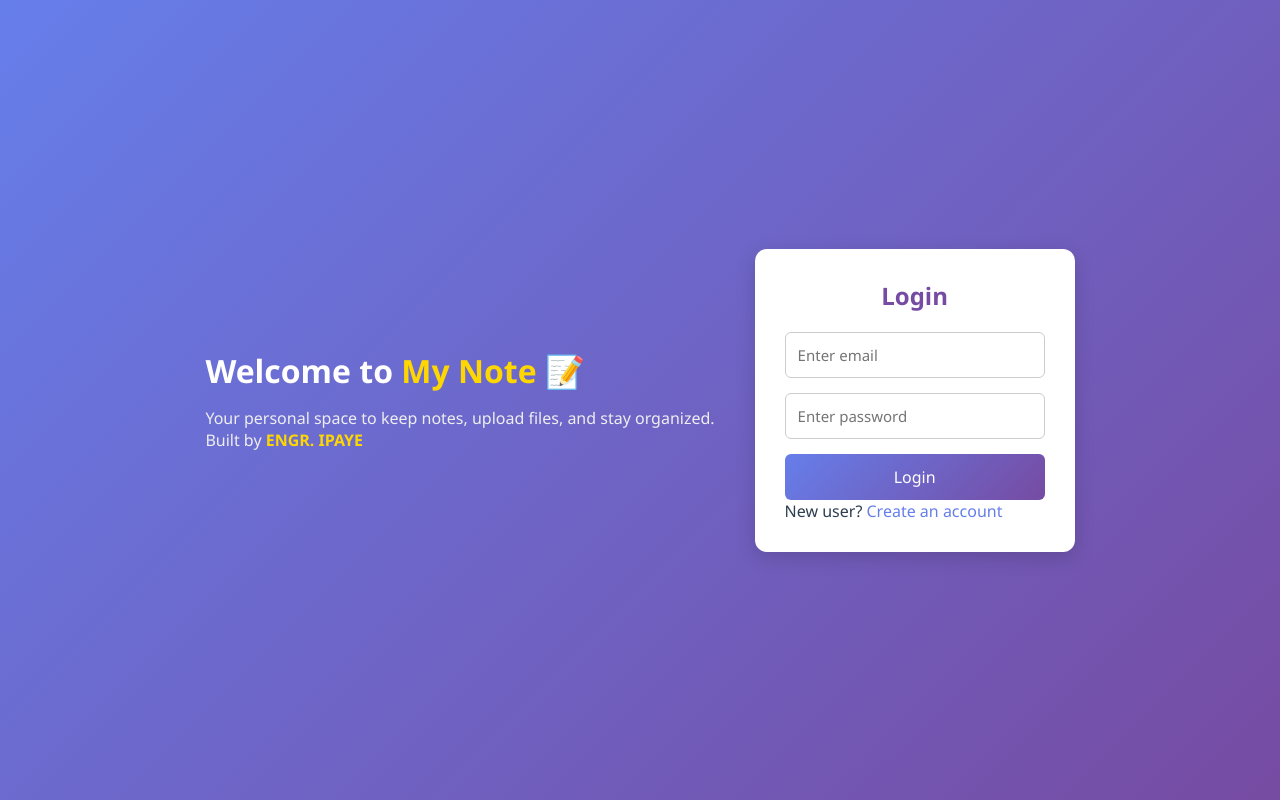
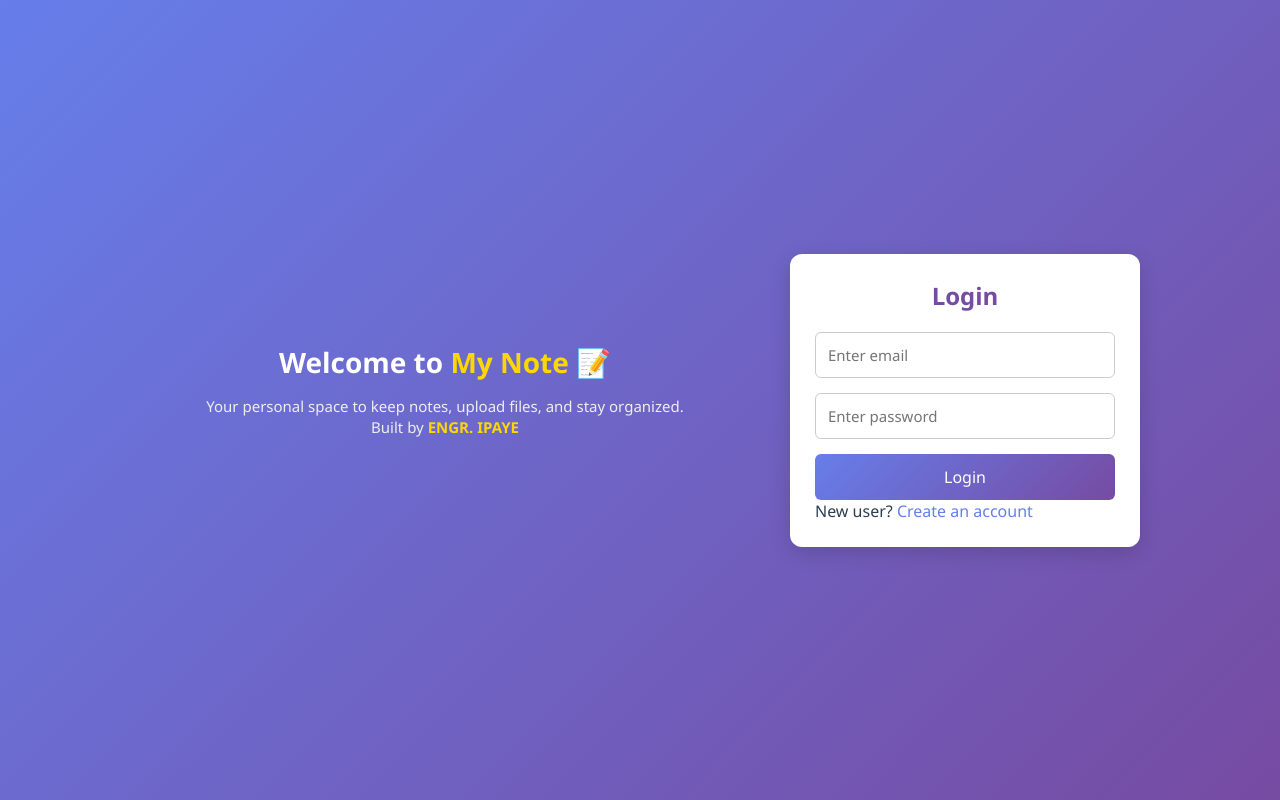
Before and after one commit to engripaye/notes, a FastAPI app: page / in a window 1280 px wide. Run offline with FastAPI, Linux system fonts and the light colour scheme.

Commit message:
frontend code commit by ENGR. IPAYE

```diff
--- a/templates/login.html
+++ b/templates/login.html
@@ -3,6 +3,7 @@
 <head>
     <meta charset="UTF-8">
     <title>Login | My Note</title>
+    <meta name="viewport" content="width=device-width, initial-scale=1.0"> <!-- important for mobile -->
     <style>
         /* General Reset */
         * {
@@ -18,31 +19,41 @@
             display: flex;
             justify-content: center;
             align-items: center;
-            height: 100vh;
+            min-height: 100vh;
             color: #333;
+            padding: 20px;
         }
 
-        /* Auth page container (Login/Register) */
+        /* Auth container: stacks vertically on small screens */
         .auth-container {
             display: flex;
             justify-content: center;
             align-items: center;
-            min-height: 100vh;
-            padding: 20px;
             gap: 40px;
             color: #fff;
+            max-width: 1000px;
+            width: 100%;
+            flex-wrap: wrap; /* allow stacking on small devices */
         }
 
         /* Welcome section */
+        .welcome-section {
+            flex: 1 1 300px;
+            min-width: 280px;
+            text-align: center;
+            margin-bottom: 20px;
+        }
+
         .welcome-section h1 {
-            font-size: 32px;
+            font-size: 28px;
             margin-bottom: 15px;
             color: #fff;
         }
 
         .welcome-section p {
-            font-size: 16px;
+            font-size: 15px;
             color: #eee;
+            line-height: 1.4;
         }
 
         .welcome-section .brand {
@@ -54,10 +65,11 @@
         .form-section {
             background: #fff;
             color: #2C3E50;
-            padding: 30px;
+            padding: 25px;
             border-radius: 12px;
             box-shadow: 0 6px 20px rgba(0,0,0,0.15);
-            width: 320px;
+            width: 100%;
+            max-width: 350px;
             animation: fadeIn 0.8s ease-in-out;
         }
 
@@ -139,6 +151,21 @@
             from { opacity: 0; transform: translateY(20px); }
             to { opacity: 1; transform: translateY(0); }
         }
+
+        /* Responsive Fixes */
+        @media (max-width: 768px) {
+            .auth-container {
+                flex-direction: column;
+                gap: 20px;
+                text-align: center;
+            }
+            .welcome-section {
+                margin-bottom: 10px;
+            }
+            .welcome-section h1 {
+                font-size: 24px;
+            }
+        }
     </style>
 </head>
 <body>
```
Also changed, not shown: templates/register.html (+24 -1 lines).
